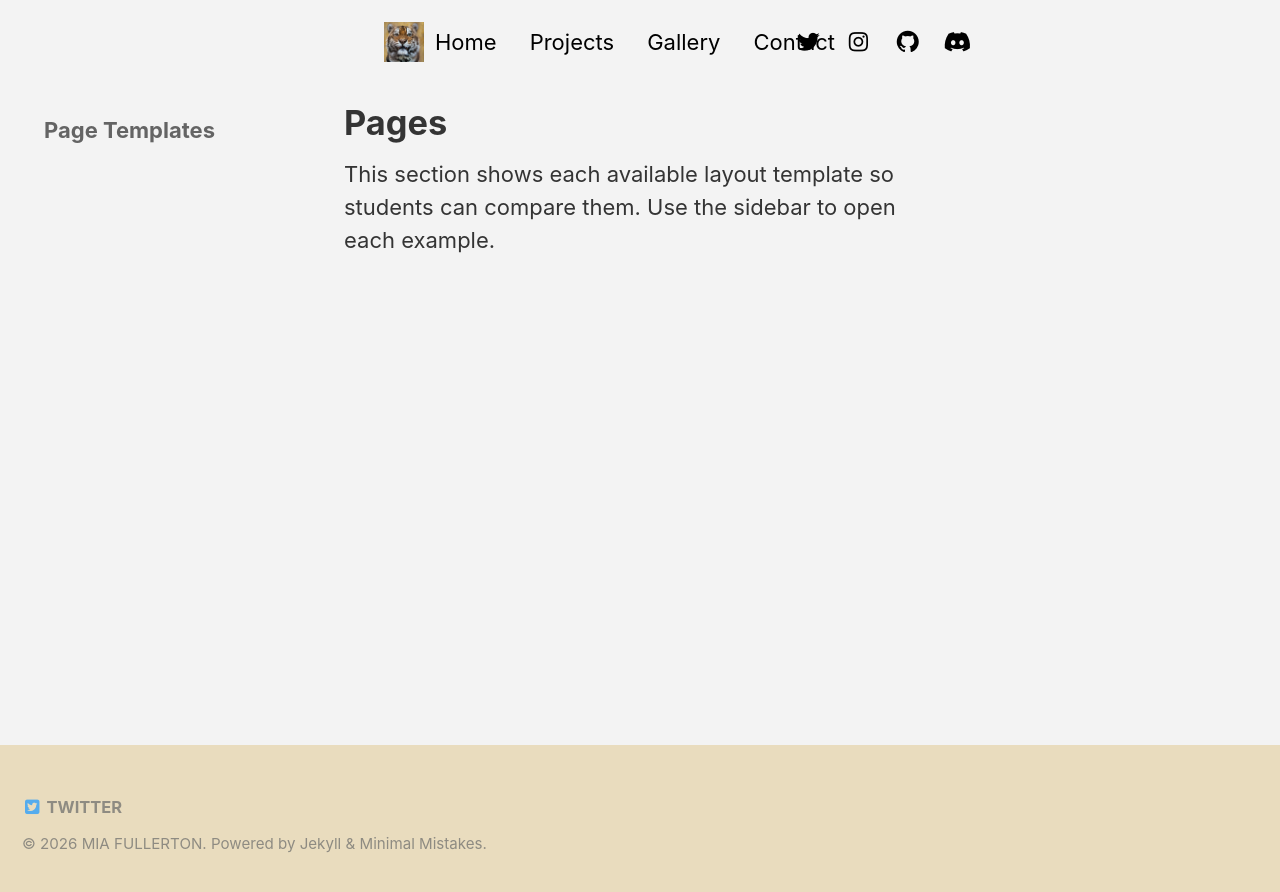
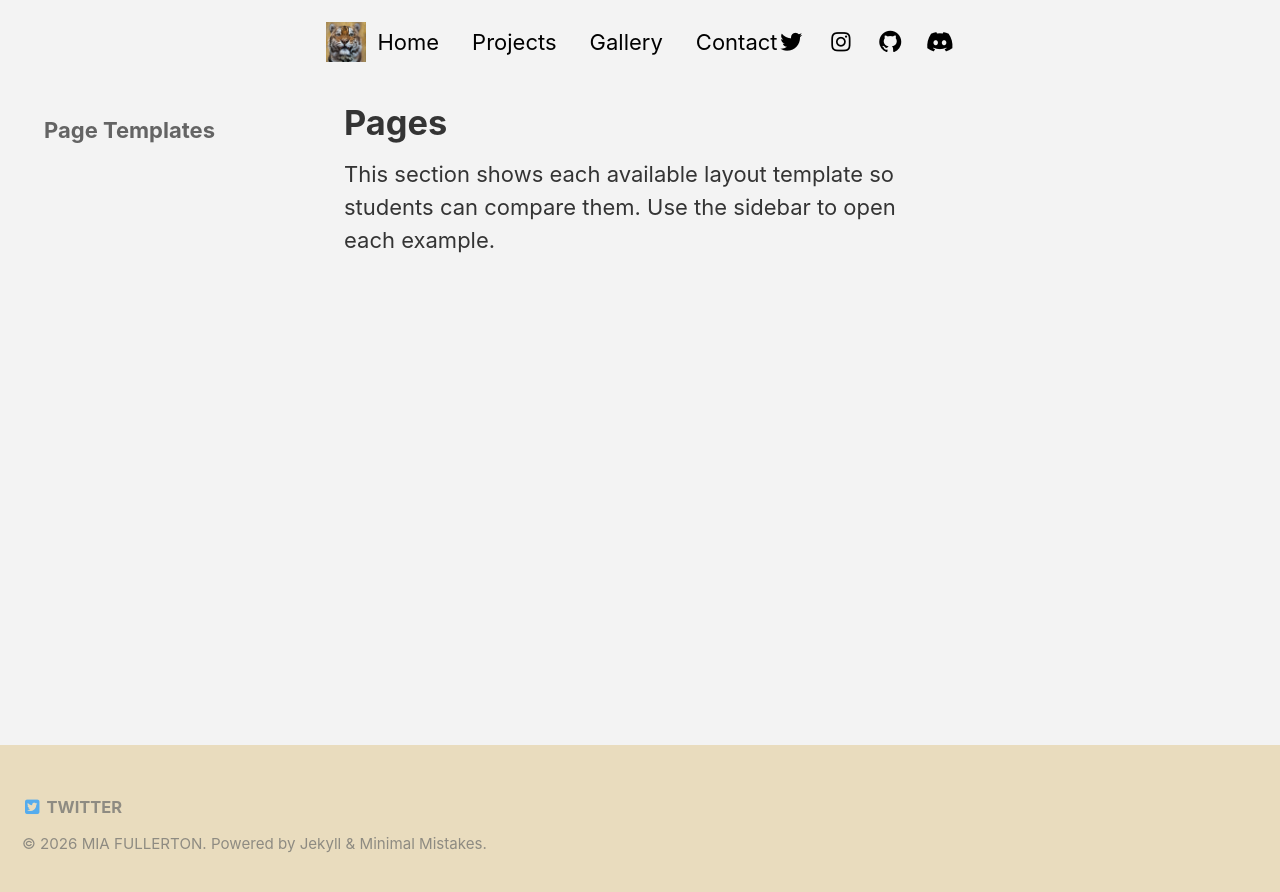
Before and after one commit to Griffsirr/Griffsirr.github.io, a Jekyll site: the page built from _pages/pages.md, in a window 1280 px wide. Shown: the top 892 px of the page. Built offline with Jekyll 4.4.1, drawn with Linux system fonts in a browser that asks for light colours.

Commit message:
Update header.html

```diff
--- a/_includes/header.html
+++ b/_includes/header.html
@@ -35,7 +35,7 @@
 
 <style>
   .nav-container {
-  max-width: 600px;
+  max-width: 1308px;
   margin: 0 auto;
   padding: 0 2rem;
 }
```
